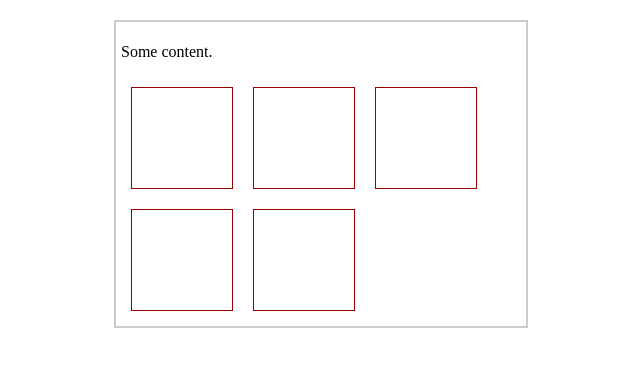
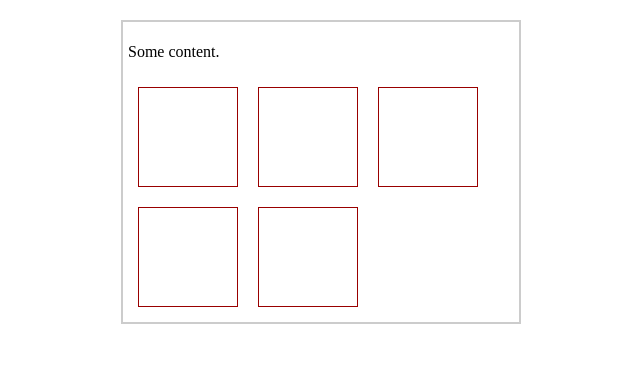
Before and after one commit to West-Valley-College-Student-Account/WebDev1_Ravneet_html, a plain HTML site: page Ch15 Layout/Floating Boxes/Index.html in a window 1280 px wide. Shown: the whole page, without its empty margins (319-959 px from the left). Drawn offline with Linux system fonts and the light colour scheme.

Commit message:
ClearFix Hack #2

```diff
--- a/Ch15 Layout/Floating Boxes/Index.html
+++ b/Ch15 Layout/Floating Boxes/Index.html
@@ -6,15 +6,16 @@
     <title>Document</title>
     <link rel="stylesheet" href="styles.css" />
   </head>
+
   <body>
-    <div id="main_container">
+    <div class="clearfix">
       <p>Some content.</p>
       <div class="floated_box"></div>
       <div class="floated_box"></div>
       <div class="floated_box"></div>
       <div class="floated_box"></div>
       <div class="floated_box"></div>
-      <div style="clear: both"></div>
+      <!-- <div style="clear: both"></div> -->
     </div>
   </body>
 </html>
--- a/Ch15 Layout/Floating Boxes/styles.css
+++ b/Ch15 Layout/Floating Boxes/styles.css
@@ -1,8 +1,22 @@
-#main_container {
+*,
+::before,
+::after {
+  box-sizing: border-box;
+}
+
+div.clearfix {
   width: 400px;
   margin: 20px auto;
   border: 2px solid #cccccc;
   padding: 5px;
+}
+
+.clearfix::after {
+  content: ".";
+  display: block;
+  clear: both;
+  visibility: hidden;
+  height: 0;
 }
 
 .floated_box {
```
